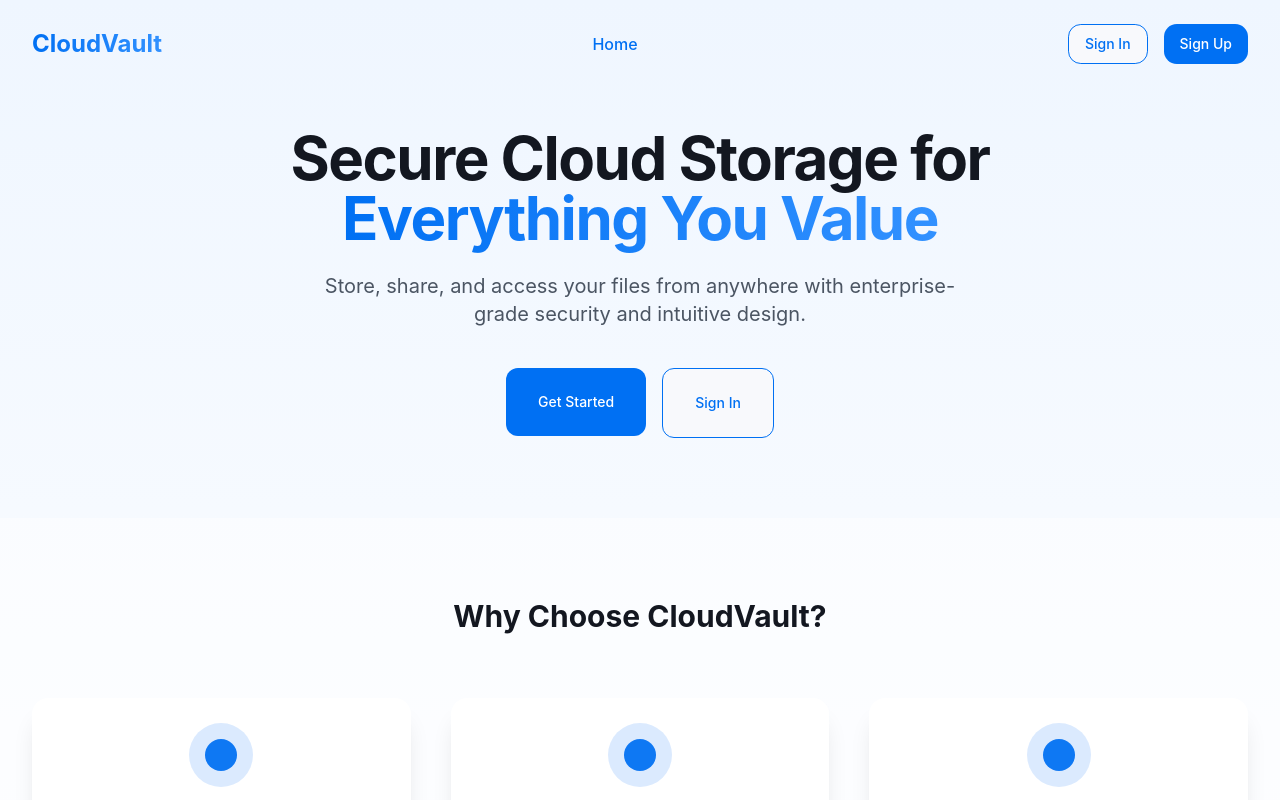
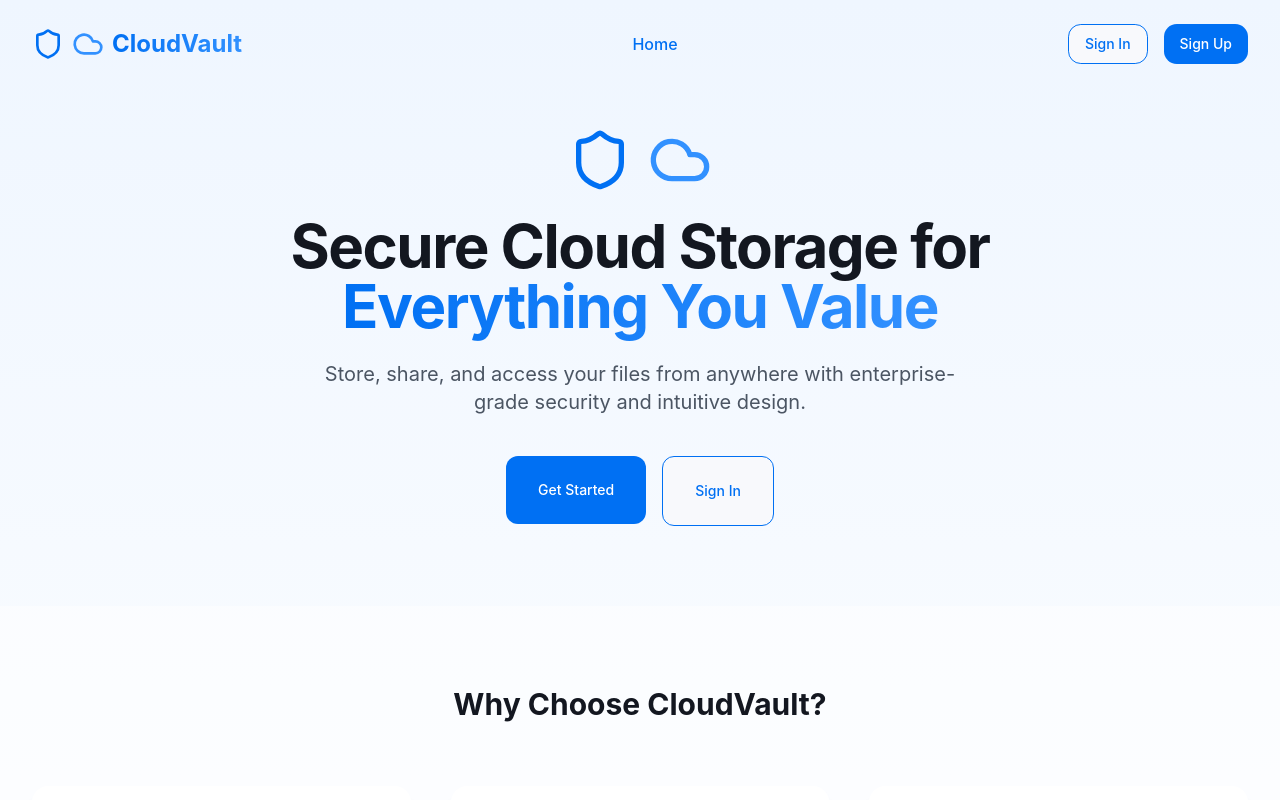
Before and after one commit to SOMESH19MISHRA/vaulty-helper, a React (Vite) app: page / in a window 1280 px wide. Shown: the top 800 px of the page. Built offline with nearby package versions, Linux system fonts and the light colour scheme.

Commit message:
Refactor: Update logo

```diff
--- a/src/components/NavBar.tsx
+++ b/src/components/NavBar.tsx
@@ -3,6 +3,7 @@ import React, { useState, useEffect } from "react";
 import { Link, useLocation } from "react-router-dom";
 import { Button } from "@/components/ui/button";
 import { useAuth } from "@/contexts/AuthContext";
+import { Cloud, Shield } from "lucide-react";
 
 const NavBar: React.FC = () => {
   const { user, signOut } = useAuth();
@@ -29,6 +30,8 @@ const NavBar: React.FC = () => {
       <div className="container max-w-7xl mx-auto px-4 sm:px-6 lg:px-8">
         <div className="flex justify-between items-center">
           <Link to="/" className="flex items-center space-x-2">
+            <Shield className="text-cloud w-8 h-8" />
+            <Cloud className="text-cloud-light w-8 h-8" />
             <span className="text-2xl font-bold bg-clip-text text-transparent bg-gradient-to-r from-cloud to-cloud-light">
               CloudVault
             </span>
--- a/src/pages/Index.tsx
+++ b/src/pages/Index.tsx
@@ -1,9 +1,9 @@
-
 import React from 'react';
 import { Button } from '@/components/ui/button';
 import { Link } from 'react-router-dom';
 import { useAuth } from '@/contexts/AuthContext';
 import NavBar from '@/components/NavBar';
+import { Cloud, Shield } from 'lucide-react';
 
 const Index = () => {
   const { user } = useAuth();
@@ -15,6 +15,10 @@ const Index = () => {
       <main className="flex-1 flex flex-col">
         {/* Hero Section */}
         <section className="pt-32 pb-20 px-4 sm:px-6 lg:px-8 flex flex-col items-center text-center">
+          <div className="flex items-center justify-center mb-6">
+            <Shield className="text-cloud w-16 h-16 mr-4" />
+            <Cloud className="text-cloud-light w-16 h-16" />
+          </div>
           <h1 className="text-5xl md:text-6xl font-bold tracking-tight mb-6 max-w-4xl mx-auto animate-fade-up">
             Secure Cloud Storage for <span className="bg-clip-text text-transparent bg-gradient-to-r from-cloud to-cloud-light">Everything You Value</span>
           </h1>
```
